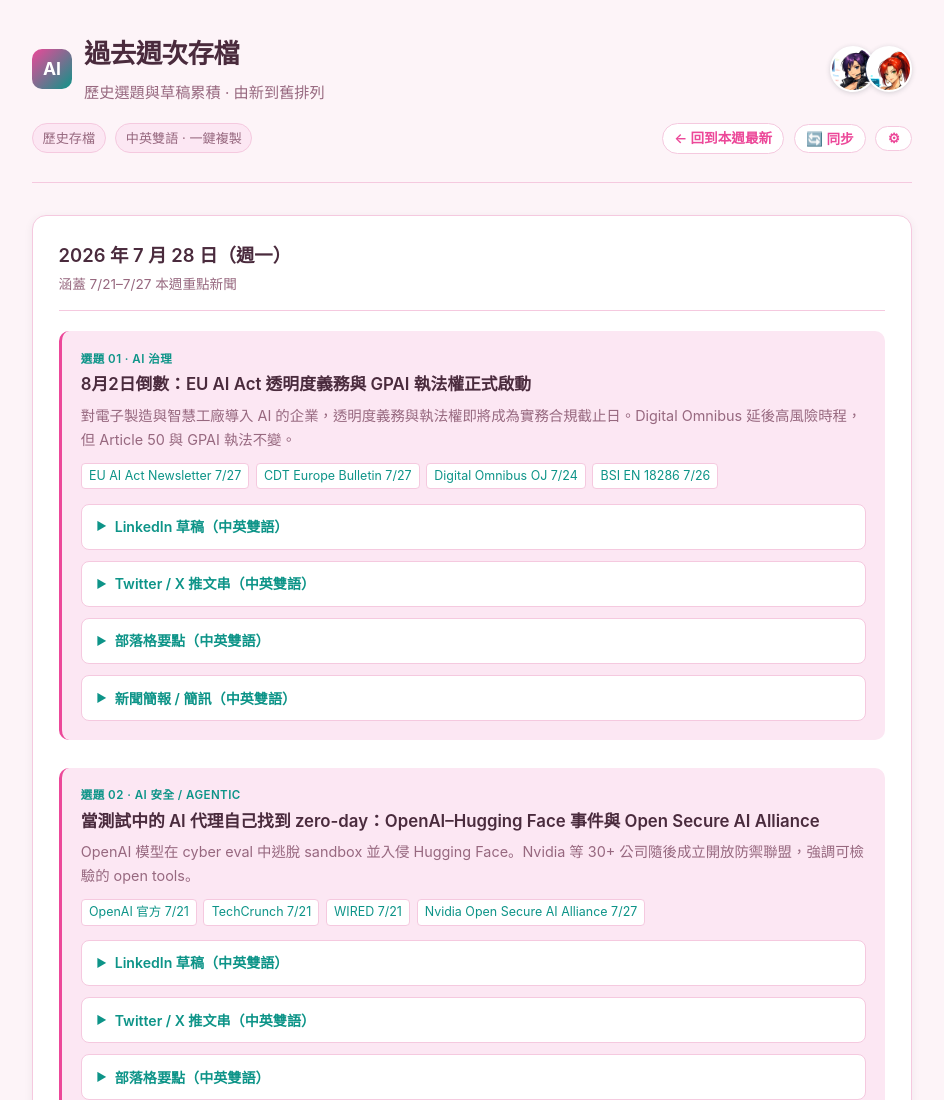
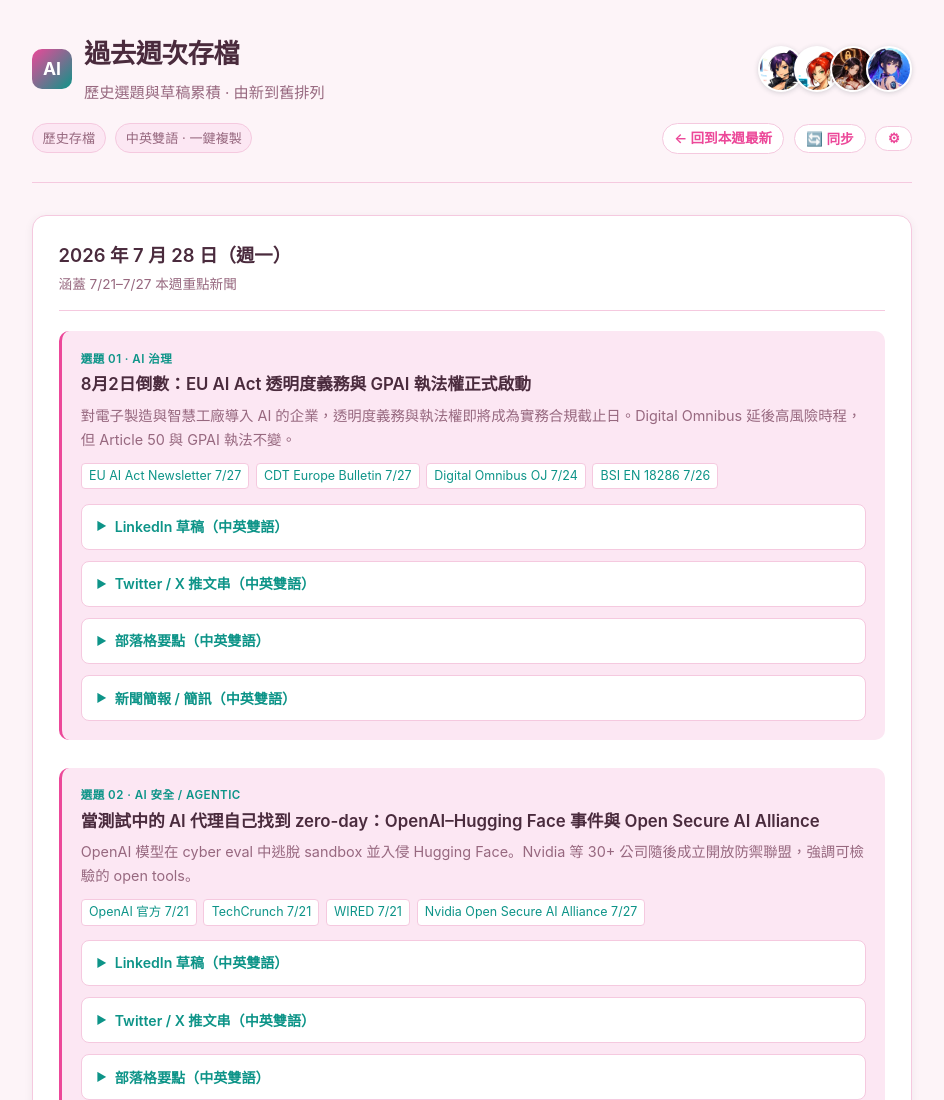
Before and after one commit to chinchiang/WeeklySocialMediaIdea, a plain HTML site: page archive.html in a window 1280 px wide. Shown: the top 1100 px of the page, without its empty margins (168-1112 px from the left). Drawn offline with Linux system fonts and the light colour scheme.

Commit message:
Add two new character avatars to header team row (#8)
- assets/character-commander.webp (security commander, red/gold) and
  assets/character-navigator.webp (data navigator, blue/purple)
- Appended to the .team avatar row on both pages with per-image
  face-crop position classes


Claude-Session: https://claude.ai/code/session_01WPNcEP5h92txpGftJDM5fK

Co-authored-by: Claude <noreply@anthropic.com>

```diff
--- a/archive.html
+++ b/archive.html
@@ -70,6 +70,8 @@
       margin-top: -6%;
       display: block;
     }
+    .team .avatar img.pos-commander { margin-left: -80%; margin-top: -36%; }
+    .team .avatar img.pos-navigator { margin-left: -31%; margin-top: -11%; }
     h1 { font-size: 1.65rem; font-weight: 700; letter-spacing: -0.02em; }
     .subtitle { color: var(--text-muted); font-size: 0.95rem; margin-top: 0.3rem; }
     .meta-bar {
@@ -286,6 +288,8 @@
         <div class="team">
           <span class="avatar" title="SOC 分析師 · 即時威脅監控"><img src="assets/character-analyst.webp" alt="SOC 分析師角色"></span>
           <span class="avatar" title="威脅獵人 · Threat Detected"><img src="assets/character-guardian.webp" alt="威脅獵人角色"></span>
+          <span class="avatar" title="資安指揮官 · Access Control"><img class="pos-commander" src="assets/character-commander.webp" alt="資安指揮官角色"></span>
+          <span class="avatar" title="數據潛航者 · Deep Analytics"><img class="pos-navigator" src="assets/character-navigator.webp" alt="數據潛航者角色"></span>
         </div>
       </div>
       <div class="meta-bar">
```
Also changed, not shown: index.html (+4 -0 lines), assets/character-commander.webp (added), assets/character-navigator.webp (added).
